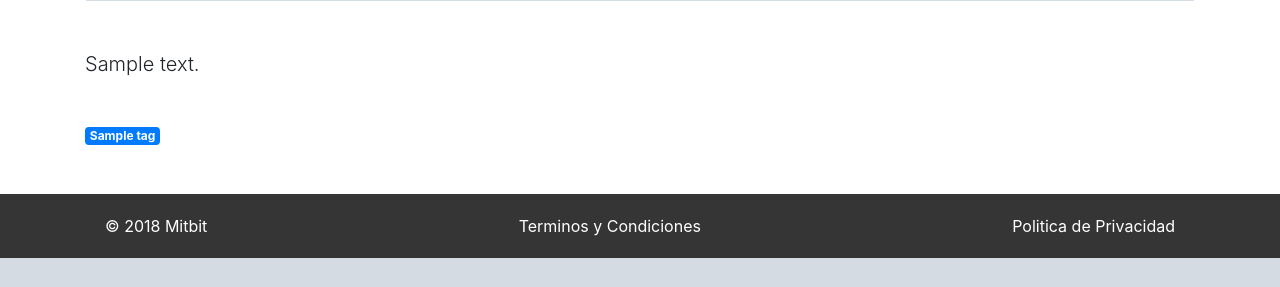
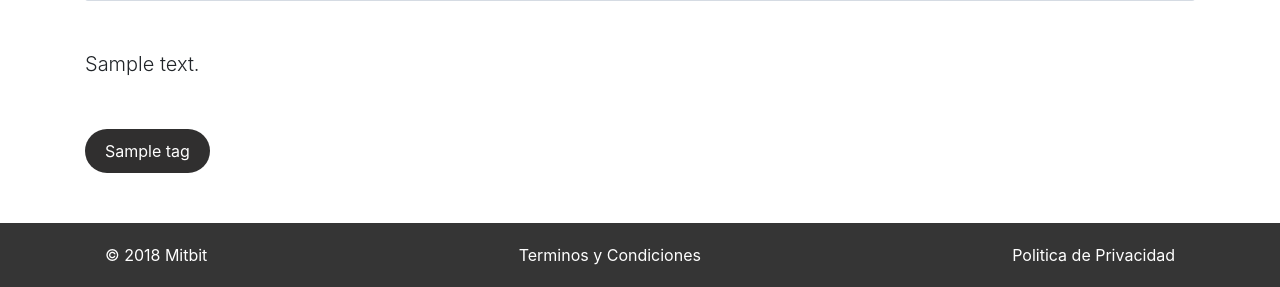
Before and after one commit to diegoamorin/vilvox, a Django app: a page that uses templates/detailPost.html in a window 1280 px wide. Shown: the part 1090-1377 px from the top of the page. Before the commit the page ends 1348 px from the top, so only its background shows below. Run offline with Django 3.2, Linux system fonts and the light colour scheme; tables that the repository leaves empty hold one stand-in row (values such as "Sample post"); grey boxes marked "Sample" are stand-in pictures; some libraries are stand-ins or nearby versions.

Commit message:
estilizamos los tags con css puro falta funcionalidad de enlace

```diff
--- a/static/css/base.css
+++ b/static/css/base.css
@@ -9,6 +9,7 @@
 	width: 100%;
 	background-color: rgb(53, 53, 53);
 	color: white;
+	float: left;
 }
 .footer-item {
 	display: inline;
@@ -22,3 +23,12 @@
     height: 150px;
 	border-radius: 50%;
 }
+
+.tag {
+	background-color: rgb(48, 47, 47);
+	color: #fff;
+	float: left;
+	margin: 50px 10px 50px 0px;
+	padding: 10px 20px 10px 20px;
+	border-radius: 50px;
+}
--- a/templates/detailPost.html
+++ b/templates/detailPost.html
@@ -12,7 +12,7 @@
 	<div class="lead">{{ content }}</div>
 
 	{% for tag in tags %}
-		<div class="badge badge-primary mt-5">{{ tag }}</div>
+		<div class="tag">{{ tag }}</div>
 	{% endfor %}
 
 {% endblock %}
--- a/templates/includes/_footer.html
+++ b/templates/includes/_footer.html
@@ -1,6 +1,6 @@
 {% load static %}
-
-<footer class="pie mt-5">
+<div>
+	<footer class="pie">
 		<div class="container">
 			<div class="wrapper d-flex justify-content-between">
 				<div class="footer-item">&copy; 2018 {{ site_name }}</div>
@@ -9,3 +9,4 @@
 			</div>
 		</div>
 	</footer>
+</div>
```
Lines whose indentation alone changed are shown as unchanged.
